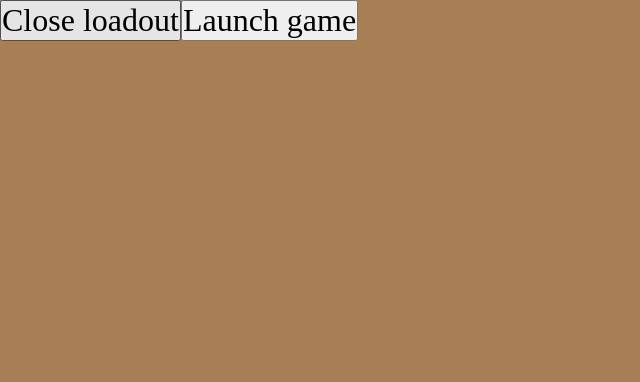
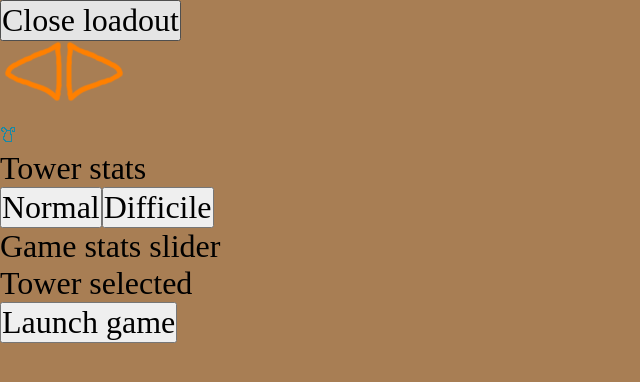
Before and after one commit to Stern-Hillpocken/kalama, an Angular app: page / in a window 1280 px wide. Both pictures are taken after a click on the button "Nouvelle partie". Shown: the top 382 px of the page, without its empty margins (0-640 px from the left). Built offline with nearby package versions, Linux system fonts and the light colour scheme; a web font is replaced by a local one.

Commit message:
Towers are in a json file

```diff
--- a/src/app/app.module.ts
+++ b/src/app/app.module.ts
@@ -1,5 +1,6 @@
 import { NgModule } from '@angular/core';
 import { BrowserModule } from '@angular/platform-browser';
+import { HttpClientModule } from '@angular/common/http';
 
 import { AppRoutingModule } from './app-routing.module';
 import { AppComponent } from './app.component';
@@ -50,7 +51,8 @@ import { MapHeaderComponent } from './components/ui/map/map-header/map-header.co
   ],
   imports: [
     BrowserModule,
-    AppRoutingModule
+    AppRoutingModule,
+    HttpClientModule
   ],
   providers: [],
   bootstrap: [AppComponent]
--- a/src/app/components/ui/home/home-loadout/home-loadout.component.html
+++ b/src/app/components/ui/home/home-loadout/home-loadout.component.html
@@ -1,2 +1,26 @@
 <button (click)="closeLoadout()">Close loadout</button>
+
+<div class="home-loadout">
+    <div class="tower-carousel">
+        <img src="assets/images/icons/left-arrow.png">
+        <img src="assets/images/icons/right-arrow.png">
+        <div class="tower-list">
+            <img src="assets/images/sprites/tower/ram.png">
+        </div>
+    </div>
+    <div class="tower-stat">
+        Tower stats
+    </div>
+    <div class="game-difficulty">
+        <button>Normal</button>
+        <button>Difficile</button>
+    </div>
+    <div class="game-state">
+        Game stats slider
+    </div>
+    <div class="tower-selected">
+        Tower selected
+    </div>
+</div>
+
 <button (click)="launchGame()">Launch game</button>
--- a/src/app/models/tower.model.ts
+++ b/src/app/models/tower.model.ts
@@ -4,9 +4,9 @@ export class Tower {
         public image: string,
         public life: number,
         public damage: number,
-        public state: string[],
+        public sequence: string[],
         public step: number,
-        public targetSpot: string,
+        public tileTargeted: string,
         public description: string,
         public type: string
     ){}
--- a/src/app/shared/game-state.service.ts
+++ b/src/app/shared/game-state.service.ts
@@ -8,6 +8,7 @@ import { Enemy } from '../models/enemy.model';
 import { Router } from '@angular/router';
 import { Resource } from '../models/resource.model';
 import { MapState } from '../models/map-state.model';
+import { HttpClient } from '@angular/common/http';
 
 @Injectable({
   providedIn: 'root'
@@ -16,9 +17,18 @@ export class GameStateService {
 
   private readonly _gameState$: BehaviorSubject<GameState> = new BehaviorSubject<GameState>(new GameState("", 0, "", new MapState(0,0,0,0,0), [-1,-1], false, 0, 0, 0, 0, 0, "", 0, 0, [], [], [], [], [], 0, [], [[],[],[],[],[],[]]));
 
+  private towers: Tower[] = [];
+
   constructor(
-    private router: Router
-  ) {}
+    private router: Router,
+    private http: HttpClient
+  ) {
+    this.http.get('assets/json/towers.json').subscribe((json: any) => {
+      for (let i = 0; i < json.length; i++){
+        this.towers.push(new Tower(json[i].name, json[i].name, json[i].life, json[i].damage, json[i].sequence, 0, json[i].tileTargeted, json[i].description, "tower"));
+      }
+    });
+  }
 
   _getGameState$(): Observable<GameState> {
     return this._gameState$.asObservable();
@@ -76,17 +86,17 @@ export class GameStateService {
           let tower: Tower = newGameState.grid[r][c];
 
           // trigger
-          if (tower.state[tower.step] === "attack"){
-            if (tower.targetSpot.includes("top") && newGameState.grid[r-1][c] && newGameState.grid[r-1][c].type && newGameState.grid[r-1][c] && newGameState.grid[r-1][c].type === "enemy"){
+          if (tower.sequence[tower.step] === "attack"){
+            if (tower.tileTargeted.includes("top") && newGameState.grid[r-1][c] && newGameState.grid[r-1][c].type && newGameState.grid[r-1][c] && newGameState.grid[r-1][c].type === "enemy"){
               newGameState.grid[r-1][c].life -= tower.damage;
               if (newGameState.grid[r-1][c].life <= 0) newGameState.grid[r-1][c] = "";
             }
           }
           // add step
           tower.step ++;
-          if (tower.step >= tower.state.length) tower.step = 0;
+          if (tower.step >= tower.sequence.length) tower.step = 0;
           // change visual
-          if(tower.state[tower.step] === "attack") tower.image = tower.name + "-engaged";
+          if(tower.sequence[tower.step] === "attack") tower.image = tower.name + "-engaged";
           else tower.image = tower.name;
 
         }
@@ -182,7 +192,7 @@ export class GameStateService {
         if (this.isDiagonallyNearByCharacter(position)){
           newGameState.towersAvailable.splice(i,1);
           if (name === "ram") newGameState.grid[position[0]][position[1]] = new Tower(name, name, 1,  1, ["wait", "attack"], 0, "top", "Une petite tour qui attaque devant elle une fois sur deux.", "tower");
-          else if (name === "wall") newGameState.grid[position[0]][position[1]] = new Tower(name, name, 3,  0, ["wait"], 0, "", "Un tour de défense.", "tower");
+          else if (name === "wall") newGameState.grid[position[0]][position[1]] = new Tower(name, name, 3,  0, ["wait"], 0, "", "Une tour de défense.", "tower");
           this.endTurn();
           break;
         }
--- /dev/null
+++ b/src/assets/json/towers.json
@@ -0,0 +1,17 @@
+[
+    {
+        "name": "ram",
+        "life": 1,
+        "damage": 1,
+        "sequence": ["wait", "attack"],
+        "tileTargeted": "top",
+        "description": "Une petite tour qui attaque devant elle une fois sur deux."
+    },{
+        "name": "wall",
+        "life": 3,
+        "damage": 0,
+        "sequence": ["wait"],
+        "tileTargeted": "",
+        "description": "Une tour de défense."
+    }
+]
```
